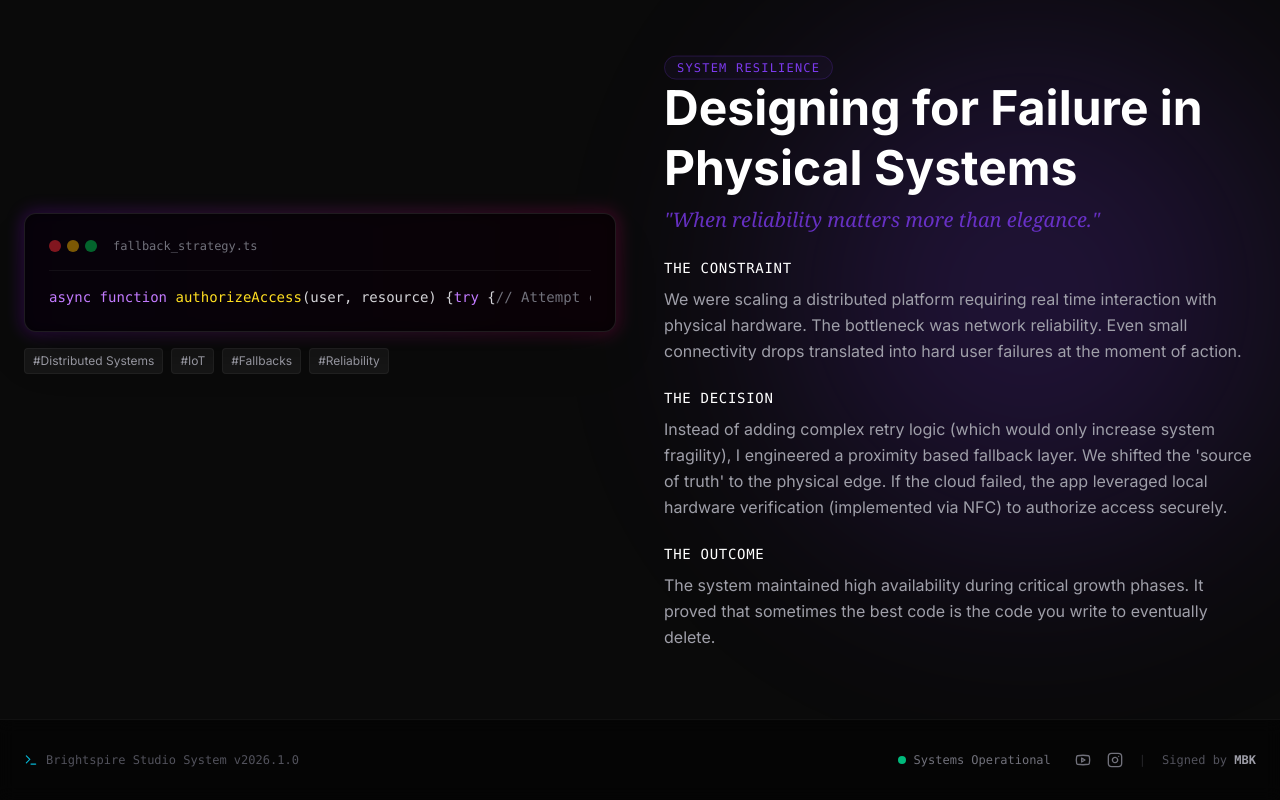
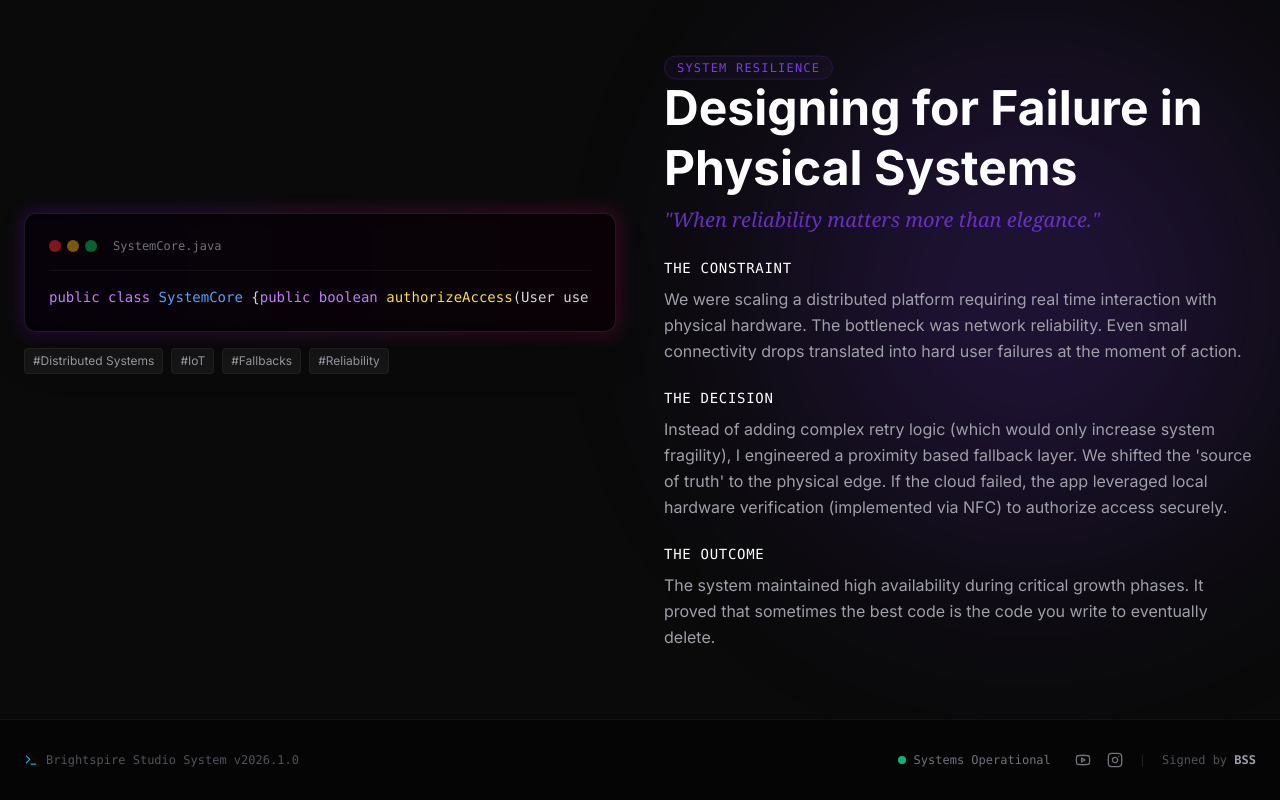
Before and after one commit to bahadir12/brightspirestudio, a Next.js app: page / in a window 1280 px wide. Shown: the part 2493-3293 px from the top of the page. Built offline with nearby package versions, Linux system fonts and the light colour scheme.

Commit message:
Enhance Visuals: Java card, hidden scrollbars, BSS signature

```diff
--- a/src/app/page.tsx
+++ b/src/app/page.tsx
@@ -123,11 +123,11 @@ function PhilosophySection({
                 <div className="w-3 h-3 rounded-full bg-yellow-500/50" />
                 <div className="w-3 h-3 rounded-full bg-green-500/50" />
               </div>
-              <span className="text-xs text-zinc-500 ml-2">{isGame ? "movement.cpp" : "fallback_strategy.ts"}</span>
+              <span className="text-xs text-zinc-500 ml-2">{isGame ? "movement.cpp" : "SystemCore.java"}</span>
             </div>
 
             {isGame ? (
-              <pre className="overflow-x-auto text-xs md:text-sm">
+              <pre className="overflow-x-auto text-xs md:text-sm [&::-webkit-scrollbar]:hidden [-ms-overflow-style:'none'] [scrollbar-width:'none']">
                 <code>
                   <span className="text-purple-400">void</span> <span className="text-blue-400">UMovementComponent</span>::<span className="text-yellow-300">ExecuteVault</span>(<span className="text-purple-400">const</span> FVector& Target) {'{'}
                   <span className="text-zinc-500">// Deterministic execution based on Intent</span>
@@ -146,19 +146,21 @@ function PhilosophySection({
                 </code>
               </pre>
             ) : (
-              <pre className="overflow-x-auto text-xs md:text-sm">
+              <pre className="overflow-x-auto text-xs md:text-sm [&::-webkit-scrollbar]:hidden [-ms-overflow-style:'none'] [scrollbar-width:'none']">
                 <code>
-                  <span className="text-purple-400">async function</span> <span className="text-yellow-300">authorizeAccess</span>(user, resource) {'{'}
+                  <span className="text-purple-400">public class</span> <span className="text-blue-400">SystemCore</span> {'{'}
+                  <span className="text-purple-400">public boolean</span> <span className="text-yellow-300">authorizeAccess</span>(User user, Resource resource) {'{'}
                   <span className="text-purple-400">try</span> {'{'}
                   <span className="text-zinc-500">// Attempt cloud verification</span>
-                  <span className="text-purple-400">return await</span> <span className="text-blue-400">Cloud</span>.<span className="text-yellow-300">verify</span>(user.id);
-                  {'}'} <span className="text-purple-400">catch</span> (networkError) {'{'}
+                  <span className="text-purple-400">return</span> <span className="text-blue-400">Cloud</span>.<span className="text-yellow-300">verify</span>(user.getId());
+                  {'}'} <span className="text-purple-400">catch</span> (NetworkException e) {'{'}
 
                   <span className="text-zinc-500">// Fallback to Edge Verification (NFC)</span>
-                  <span className="text-pink-400">logger</span>.<span className="text-yellow-300">warn</span>(<span className="text-green-300">"Cloud unreachable. Engaging Local Protocol."</span>);
+                  <span className="text-blue-400">Logger</span>.<span className="text-yellow-300">warn</span>(<span className="text-green-300">"Cloud unreachable. Engaging Local Protocol."</span>);
 
-                  <span className="text-purple-400">const</span> localKey = <span className="text-blue-400">HardwareSecurity</span>.<span className="text-yellow-300">readSecureElement</span>();
-                  <span className="text-purple-400">return</span> <span className="text-blue-400">Cryptography</span>.<span className="text-yellow-300">validateSignature</span>(localKey, user.hash);
+                  <span className="text-blue-400">Key</span> localKey = <span className="text-blue-400">HardwareSecurity</span>.<span className="text-yellow-300">readSecureElement</span>();
+                  <span className="text-purple-400">return</span> <span className="text-blue-400">Cryptography</span>.<span className="text-yellow-300">validateSignature</span>(localKey, user.getHash());
+                  {'}'}
                   {'}'}
                   {'}'}
                 </code>
--- a/src/components/TerminalFooter.tsx
+++ b/src/components/TerminalFooter.tsx
@@ -25,7 +25,7 @@ export function TerminalFooter() {
                         </a>
                         <span className="hidden md:inline text-zinc-800">|</span>
                         <div>
-                            Signed by <span className="text-zinc-400 font-bold inline-block animate-glitch hover:text-cyan-400 transition-colors cursor-default">MBK</span>
+                            Signed by <span className="text-zinc-400 font-bold inline-block animate-glitch hover:text-cyan-400 transition-colors cursor-default">BSS</span>
                         </div>
                     </div>
                 </div>
```
